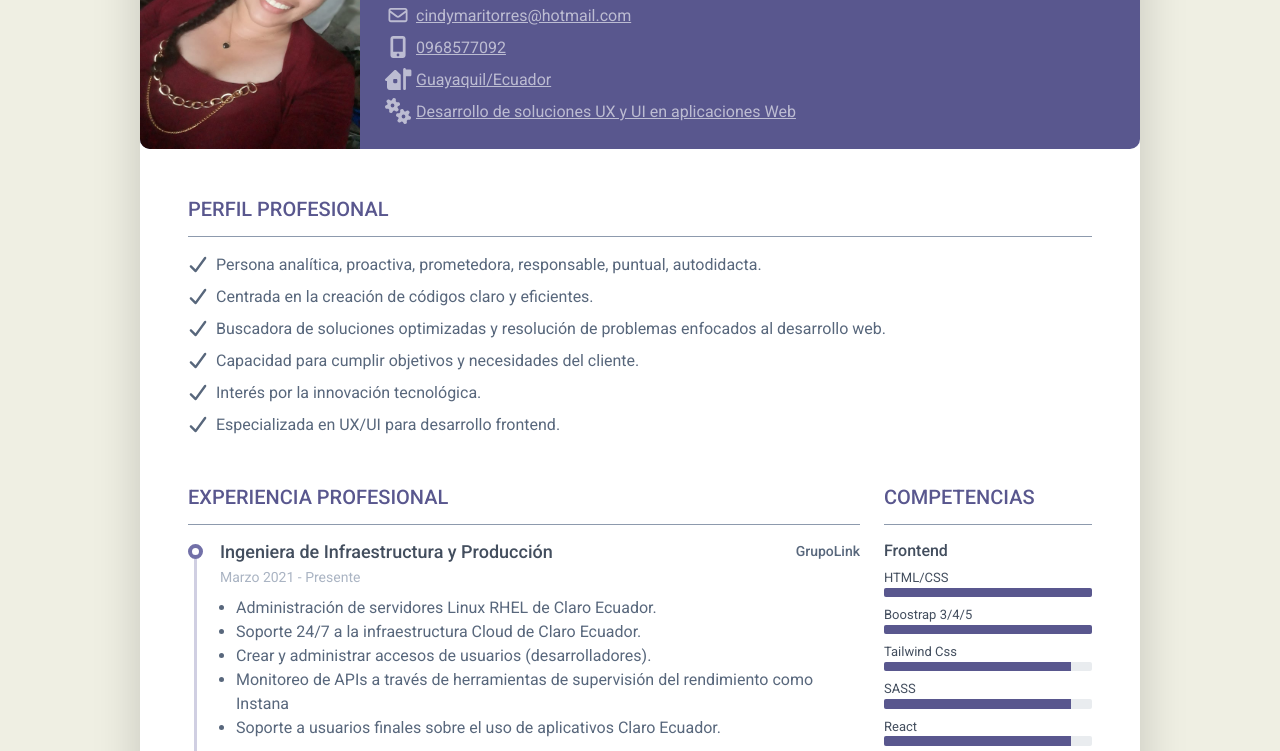
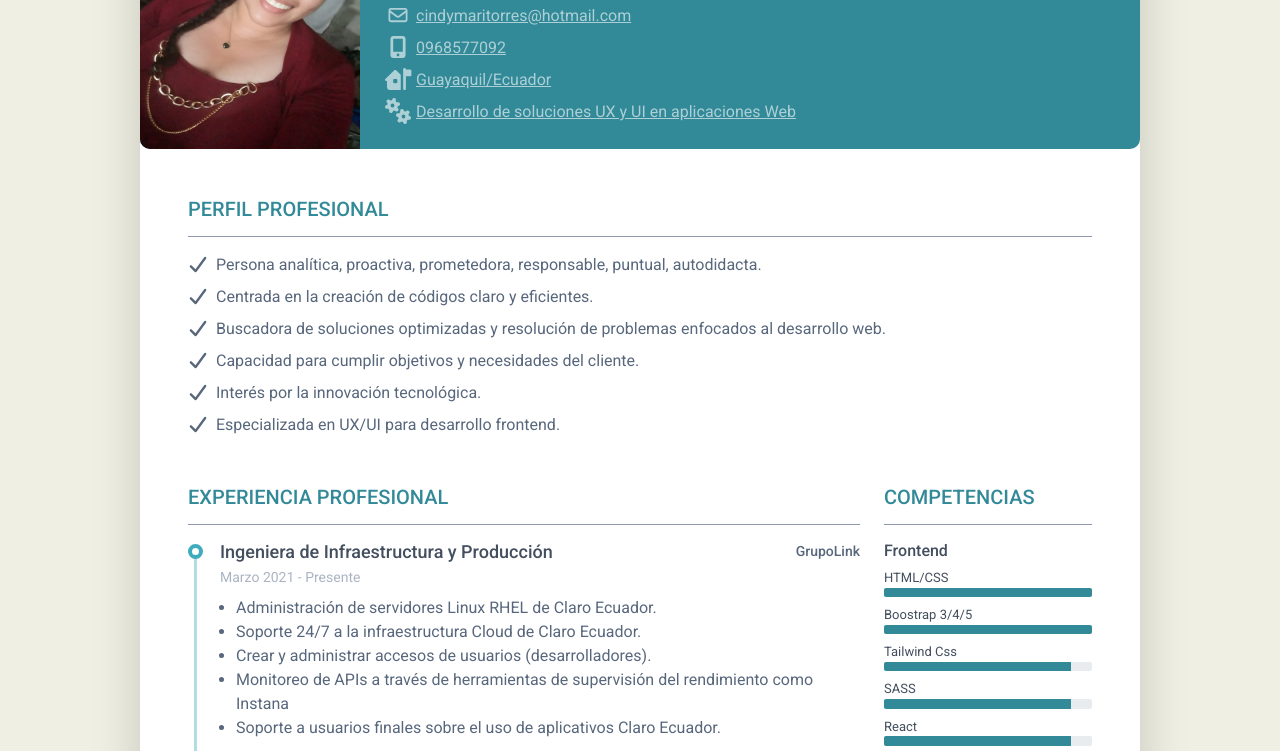
Before and after one commit to cindymarintorres/resume-v1-red, a plain HTML site: page index.html in a window 1280 px wide. Shown: the part 141-892 px from the top of the page. Drawn offline with Linux system fonts and the light colour scheme.

Commit message:
Cambio de color en index

```diff
--- a/index.html
+++ b/index.html
@@ -19,7 +19,7 @@
 	<script defer src="assets/fontawesome/js/all.min.js"></script>
 
     <!-- Theme CSS -->
-    <link id="theme-style" rel="stylesheet" href="assets/css/pillar-5.css">
+    <link id="theme-style" rel="stylesheet" href="assets/css/pillar-4.css">
 	<link id="theme-style-main" rel="stylesheet" href="assets/css/main.css">
 
 
```
Also changed, not shown: assets/images/profile.jpg (deleted).
